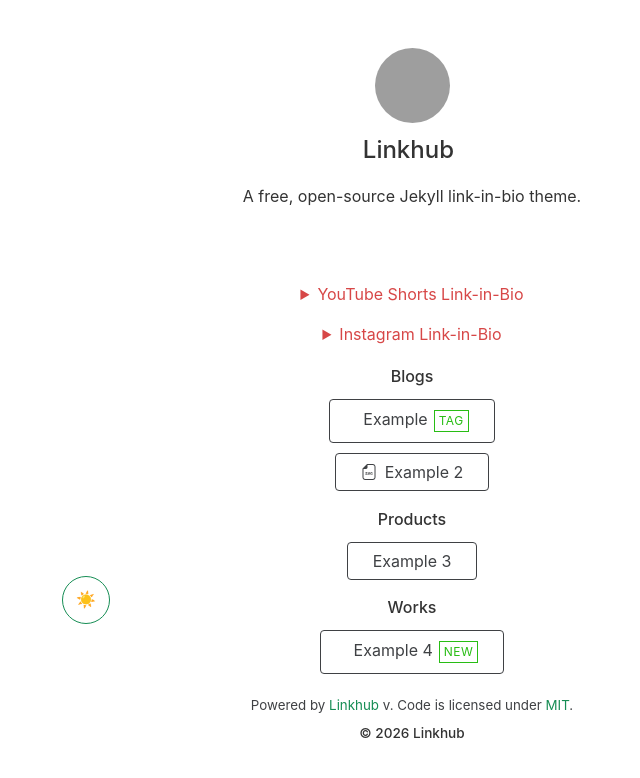
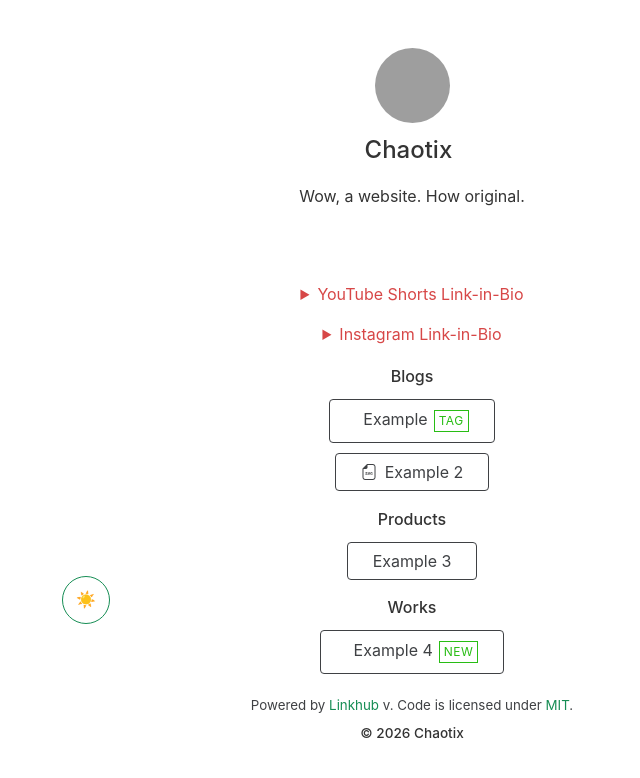
Before and after one commit to UltimaTheHawke/website, a Jekyll site: the page built from index.html, in a window 1280 px wide, cut to the strip 0-948 px from the top of the page. Shown: the top 778 px of the strip, without its empty margins (228-868 px from the left). Built offline with Jekyll 4.4.1, drawn with Linux system fonts in a browser that asks for light colours; nearby versions of some CDN libraries; grey boxes are pictures that could not be loaded.

Commit message:
Update _config.yml

```diff
--- a/_config.yml
+++ b/_config.yml
@@ -2,9 +2,9 @@
 theme: linkhub-jekyll-theme
 
 # Site Configuration
-name: Linkhub  # Name of your website
+name: Chaotix  # Name of your website
 tagline: Links  # Set your preferred page title
-description: A free, open-source Jekyll link-in-bio theme.  # Also used as a meta description
+description: Wow, a website. How original.  # Also used as a meta description
 favicon:
   path: https://i.ibb.co/SBRmBmt/favicon.png # Path / URL to the favicon of your website (e.g., 'assets/images/favicon.png')
   type: png # File format of image. Change according to your image. Supported types: https://developer.mozilla.org/en-US/docs/Web/Media/Formats/Image_types
@@ -13,7 +13,7 @@ url: https://link.example.com # URL of your website
 locale: en_GB # The value specifies the locale in which these tags are marked up. It follows the format `language_TERRITORY`.
 ga4: # Google Analytics 4 measurement ID, for e.g. G-XXXXXXX (optional). Remove it if it’s not needed.
 twitter:
-  username: UserName # Used for SEO
+  username: ChaotixTF2 # Used for SEO
 image:
   path: assets/images/example.jpg # Used for SEO (og:image, twitter:image)
   type: jpeg # File format of image.
```
